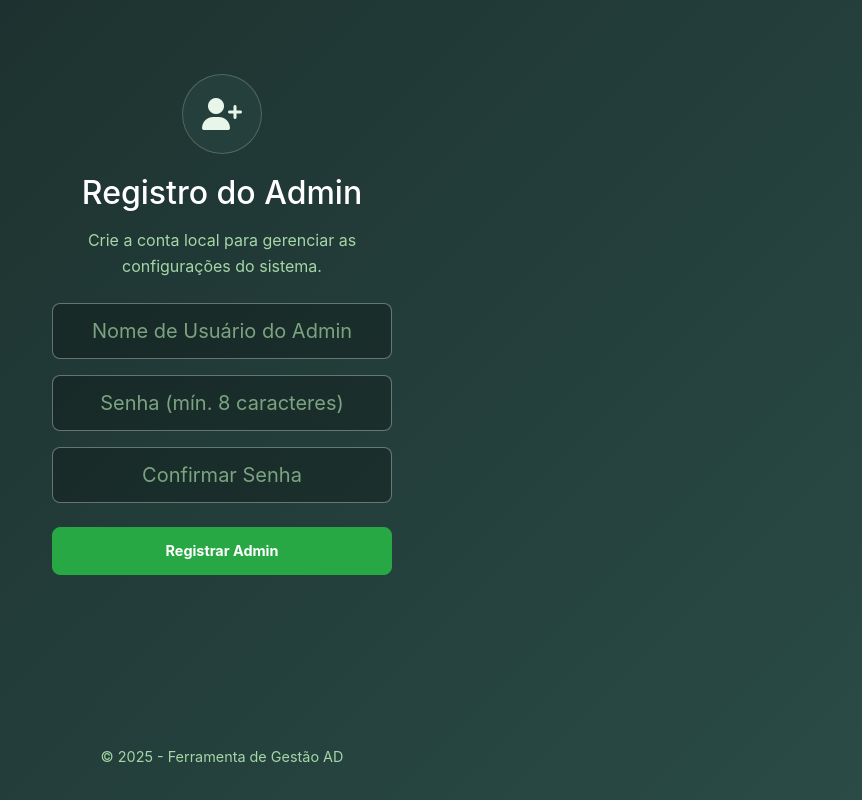
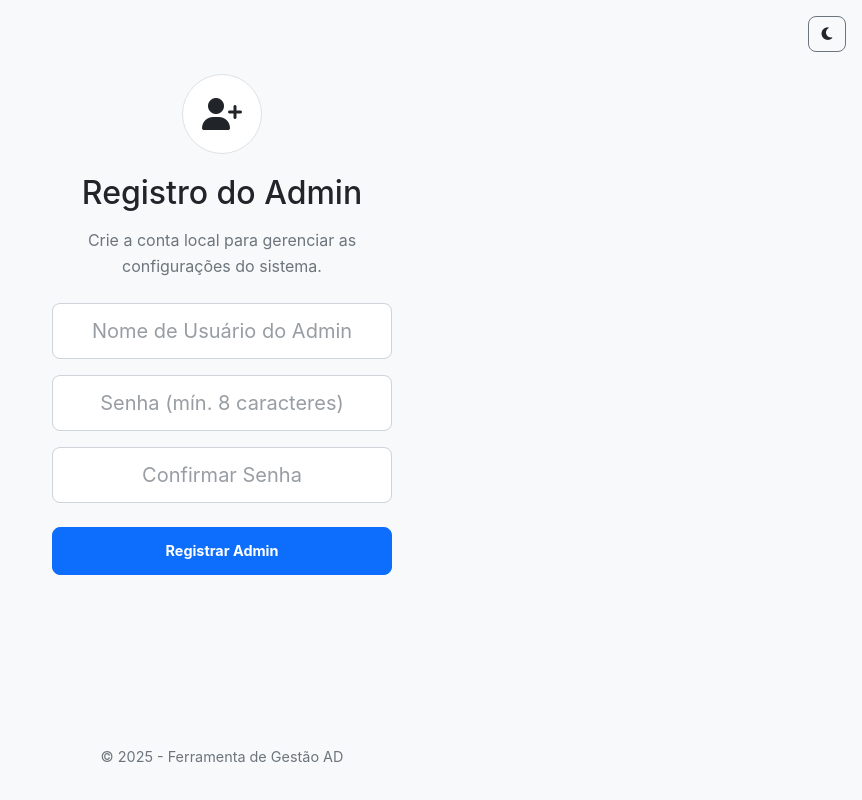
Before and after one commit to welermoura/ldap2, a Flask app: page /admin/register in a window 1280 px wide. Shown: the whole page, without its empty margins (418-1280 px from the left). Run offline with Flask 3, Linux system fonts and the light colour scheme; some libraries are stand-ins or nearby versions.

Commit message:
feat: Implementa seletor de tema claro/escuro
- Adiciona suporte para um tema claro e um seletor para alternar entre os temas claro e escuro.
- Refatora o CSS (`static/style.css`) para usar variáveis CSS (custom properties) para facilitar a tematização.
- Adiciona um botão de alternância no cabeçalho (`templates/base.html`) que é fixo na tela.
- Implementa um script JavaScript para gerenciar a lógica de alternância e salva a preferência do usuário no localStorage.
- Garante que a preferência do sistema do usuário seja usada como padrão se nenhuma seleção for salva.
- Corrige a cor do ícone do seletor para garantir a visibilidade em ambos os temas.

```diff
--- a/static/style.css
+++ b/static/style.css
@@ -1,7 +1,7 @@
 /* ==========================================================================
-   Glassmorphism Theme - Base Styles & Variables
+   Theme Variables - Dark and Light
    ========================================================================== */
-:root {
+:root, html[data-theme='dark'] {
     --primary-color: #28a745;
     --primary-hover-color: #218838;
     --secondary-color: #6c757d;
@@ -14,19 +14,47 @@
     --input-background: rgba(0, 0, 0, 0.25);
     --input-border-color: rgba(255, 255, 255, 0.3);
     --box-shadow: 0 8px 32px 0 rgba(31, 38, 135, 0.37);
-    --text-highlight-color: #ffffff; /* For important text like expiry info */
+    --text-highlight-color: #ffffff;
+    --body-text-color: #ffffff;
+    --link-color: var(--primary-color);
+    --link-hover-color: var(--primary-hover-color);
+    --modal-backdrop-bg: rgba(10, 20, 20, 0.6);
+    --datepicker-filter: invert(1);
 }
+
+html[data-theme='light'] {
+    --primary-color: #0d6efd;
+    --primary-hover-color: #0b5ed7;
+    --secondary-color: #6c757d;
+    --secondary-hover-color: #5c636a;
+    --background-color: #f8f9fa;
+    --glass-background: #ffffff;
+    --glass-border-color: #dee2e6;
+    --text-color: #212529;
+    --text-muted-color: #6c757d;
+    --input-background: #ffffff;
+    --input-border-color: #ced4da;
+    --box-shadow: 0 4px 16px rgba(0, 0, 0, 0.1);
+    --text-highlight-color: #000000;
+    --body-text-color: #212529;
+    --link-color: var(--primary-color);
+    --link-hover-color: var(--primary-hover-color);
+    --modal-backdrop-bg: rgba(0, 0, 0, 0.5);
+    --datepicker-filter: none;
+}
+
 
 body {
     font-family: -apple-system, BlinkMacSystemFont, "Segoe UI", Roboto, "Helvetica Neue", Arial, sans-serif;
     margin: 0;
     background-color: var(--background-color);
-    background-image: linear-gradient(135deg, var(--background-color) 0%, #2a4b46 100%);
-    color: #ffffff !important; /* Força a cor da fonte a ser branca globalmente */
+    background-image: none; /* Removido para simplificar a troca de tema */
+    color: var(--body-text-color) !important;
     line-height: 1.6;
     min-height: 100vh;
     display: flex;
     flex-direction: column;
+    transition: background-color 0.3s, color 0.3s;
 }
 
 .container, .container-fluid {
@@ -75,11 +103,11 @@ footer {
     vertical-align: middle;
 }
 .table.glass-table a {
-    color: var(--primary-color);
+    color: var(--link-color);
     text-decoration: none;
 }
 .table.glass-table a:hover {
-    color: var(--primary-hover-color);
+    color: var(--link-hover-color);
     text-decoration: underline;
 }
 
@@ -135,7 +163,7 @@ footer {
     transition: color 0.3s;
 }
 .admin-link:hover {
-    color: #fff;
+    color: var(--text-highlight-color);
 }
 .login-help {
     font-size: 0.85em;
@@ -183,7 +211,7 @@ footer {
 
 /* Fix for date picker icon color in dark mode */
 input[type="date"]::-webkit-calendar-picker-indicator {
-    filter: invert(1);
+    filter: var(--datepicker-filter);
 }
 
 /* ==========================================================================
@@ -220,7 +248,7 @@ input[type="date"]::-webkit-calendar-picker-indicator {
    ========================================================================== */
 .modal-backdrop {
     z-index: 1050;
-    background-color: rgba(10, 20, 20, 0.6);
+    background-color: var(--modal-backdrop-bg);
     backdrop-filter: blur(5px);
     -webkit-backdrop-filter: blur(5px);
 }
@@ -244,8 +272,8 @@ input[type="date"]::-webkit-calendar-picker-indicator {
 .modal .modal-title, .modal .modal-body, .modal .text-muted {
     color: var(--text-color);
 }
-.modal .btn-close-white {
-    filter: invert(1) grayscale(100%) brightness(200%);
+.modal .btn-close {
+    filter: var(--datepicker-filter);
 }
 
 /* ==========================================================================
@@ -346,3 +374,8 @@ input[type="date"]::-webkit-calendar-picker-indicator {
 .page-indicator {
     color: var(--text-color);
 }
+
+#theme-toggle i {
+    color: var(--text-color);
+    transition: color 0.3s;
+}
--- a/templates/base.html
+++ b/templates/base.html
@@ -13,6 +13,10 @@
     {% block head %}{% endblock %}
 </head>
 <body>
+
+    <button id="theme-toggle" class="btn btn-outline-secondary" style="position: fixed; top: 1rem; right: 1rem; z-index: 1031;">
+        <i class="fas fa-sun"></i>
+    </button>
 
     {% block body_content %}
         <main class="container-fluid">
@@ -71,6 +75,47 @@
     });
     </script>
 
+    <script>
+    // Lógica para o seletor de tema
+    (function() {
+        const themeToggle = document.getElementById('theme-toggle');
+        const themeToggleIcon = themeToggle.querySelector('i');
+        const docElement = document.documentElement;
+
+        const applyTheme = (theme) => {
+            docElement.setAttribute('data-theme', theme);
+            if (theme === 'light') {
+                themeToggleIcon.classList.remove('fa-sun');
+                themeToggleIcon.classList.add('fa-moon');
+            } else {
+                themeToggleIcon.classList.remove('fa-moon');
+                themeToggleIcon.classList.add('fa-sun');
+            }
+        };
+
+        const toggleTheme = () => {
+            const currentTheme = docElement.getAttribute('data-theme') || 'dark';
+            const newTheme = currentTheme === 'dark' ? 'light' : 'dark';
+            localStorage.setItem('theme', newTheme);
+            applyTheme(newTheme);
+        };
+
+        themeToggle.addEventListener('click', toggleTheme);
+
+        // Aplica o tema na carga inicial
+        const savedTheme = localStorage.getItem('theme');
+        const prefersDark = window.matchMedia && window.matchMedia('(prefers-color-scheme: dark)').matches;
+
+        if (savedTheme) {
+            applyTheme(savedTheme);
+        } else if (prefersDark) {
+            applyTheme('dark');
+        } else {
+            applyTheme('light'); // Default para claro se nada for especificado
+        }
+    })();
+    </script>
+
     {% block scripts %}{% endblock %}
 </body>
 </html>
```
Also changed, not shown: jules-scratch/verification/verify_theme_switcher.py (added, +39 -0 lines), jules-scratch/verification/theme_initial_fixed.png (added), jules-scratch/verification/theme_toggled_fixed.png (added).
